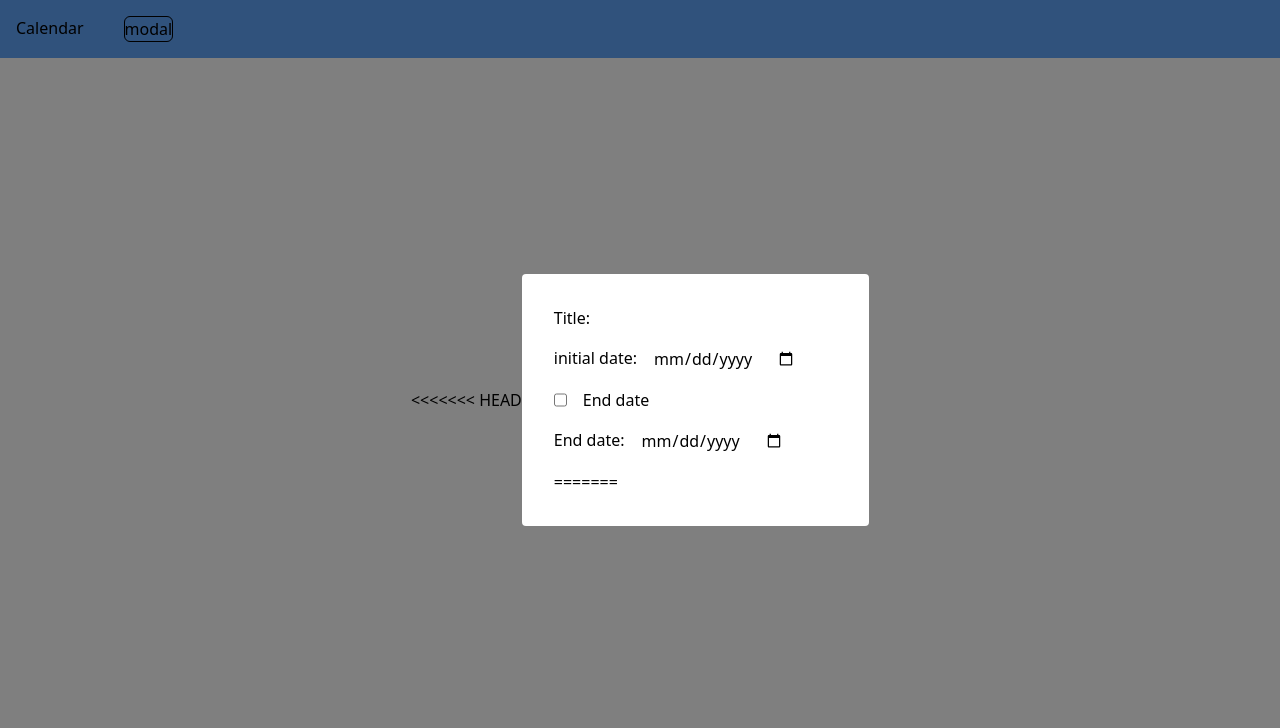
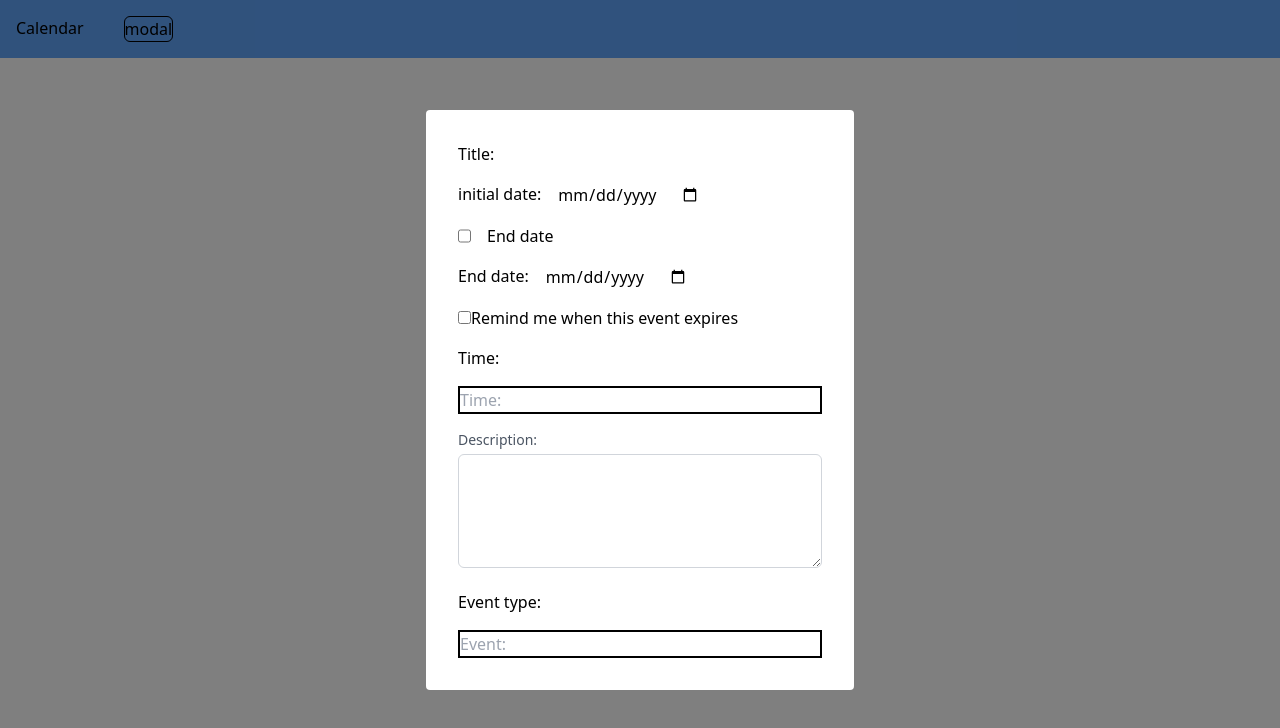
Before and after one commit to albams5/Assembler-TS-Calendar, a website: page index.html in a window 1280 px wide. Both pictures are taken after a click on the button "modal". Drawn offline with nearby package versions, Linux system fonts and the light colour scheme.

Commit message:
solve index merge

```diff
--- a/index.html
+++ b/index.html
@@ -18,7 +18,7 @@
       id="modal"
       class="modal hidden fixed inset-0 bg-black bg-opacity-50 flex items-center justify-center"
     >
-<<<<<<< HEAD
+
       <div class="modal-content bg-white p-8 rounded flex flex-col gap-4">
         <div class="flex flex-row gap-4">
           <label for="title">Title:</label>
@@ -38,8 +38,58 @@
 
 
         </div>
-=======
+        <p><input type="checkbox" />Remind me when this event expires</p>
+        <label for="emails">Time:</label>
+        <input
+          type="email"
+          multiple
+          id="Time"
+          class="border-2 border-black"
+          list="drawfemails"
+          size="34"
+          placeholder="Time:"
+        />
 
+        <datalist id="drawfemails">
+          <option value="5min">5min</option>
+          <option value="10min">10min</option>
+          <option value="15min">15min</option>
+          <option value="30min">30min</option>
+          <option value="1H">1H</option>
+        </datalist>
+
+        <form>
+          <label
+            for="comentario"
+            class="block text-sm font-medium text-gray-600 mb-1"
+            >Description:</label
+          >
+          <textarea
+            id="comentario"
+            name="Description"
+            rows="4"
+            class="w-full px-3 py-2 border border-gray-300 rounded-md focus:outline-none focus:ring focus:border-blue-500"
+            placeholder=""
+          ></textarea>
+        </form>
+
+        <label for="emails">Event type:</label>
+        <input
+          type="email"
+          multiple
+          id="Event"
+          class="border-2 border-black"
+          list="drawfemails"
+          size="34"
+          placeholder="Event:"
+        />
+
+        <datalist id="drawfemails">
+          <option value="Meeting">Meeting</option>
+          <option value="Personal">Personal</option>
+          <option value="Study">Study</option>
+          <option value="etc">etc</option>
+        </datalist>
     </div>
   </body>
 </html>
```
